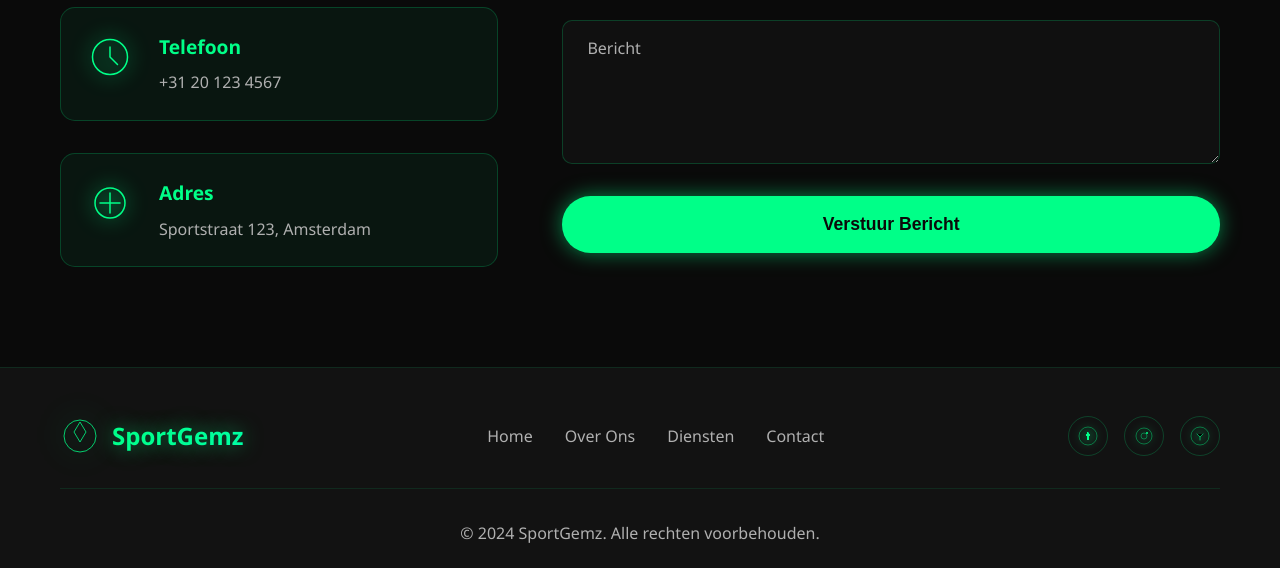
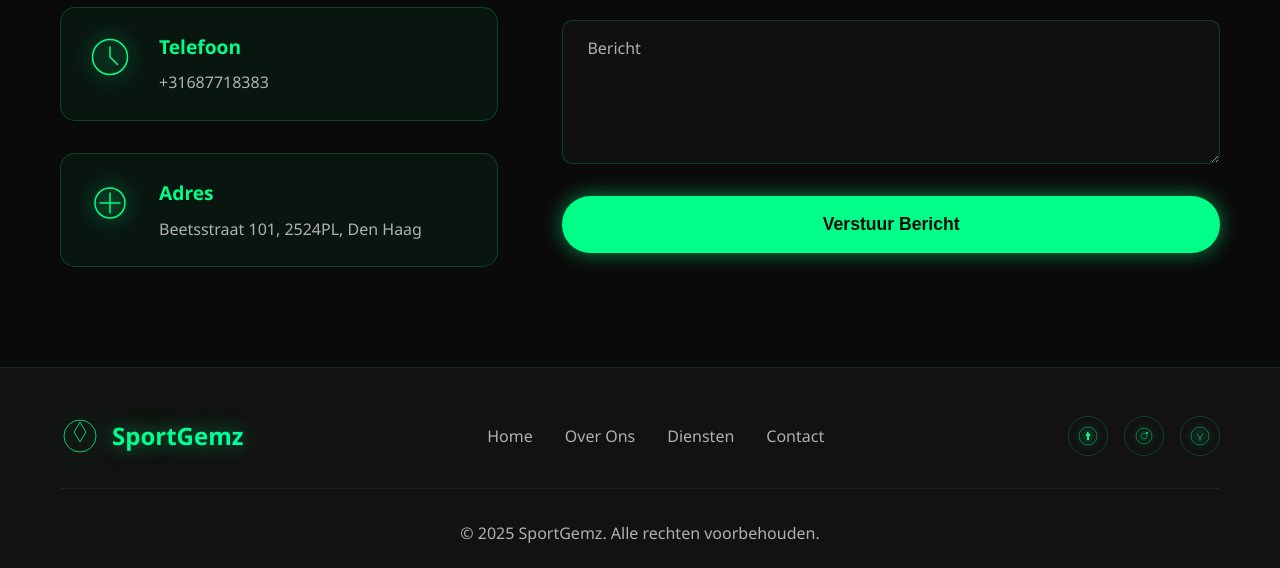
Before and after one commit to TArslan7/SportGemzWebsite, a plain HTML site: page index.html in a window 1280 px wide. Shown: the part 3121-3689 px from the top of the page. Drawn offline with Linux system fonts and the light colour scheme.

Commit message:
Update contactgegevens: telefoonnummer, adres en jaar naar 2025

```diff
--- a/index.html
+++ b/index.html
@@ -206,7 +206,7 @@
                         </div>
                         <div>
                             <h4>Telefoon</h4>
-                            <p>+31 20 123 4567</p>
+                            <p>+31687718383</p>
                         </div>
                     </div>
                     <div class="contact-item">
@@ -218,7 +218,7 @@
                         </div>
                         <div>
                             <h4>Adres</h4>
-                            <p>Sportstraat 123, Amsterdam</p>
+                            <p>Beetsstraat 101, 2524PL, Den Haag</p>
                         </div>
                     </div>
                 </div>
@@ -282,7 +282,7 @@
                 </div>
             </div>
             <div class="footer-bottom">
-                <p>&copy; 2024 SportGemz. Alle rechten voorbehouden.</p>
+                <p>&copy; 2025 SportGemz. Alle rechten voorbehouden.</p>
             </div>
         </div>
     </footer>
```
